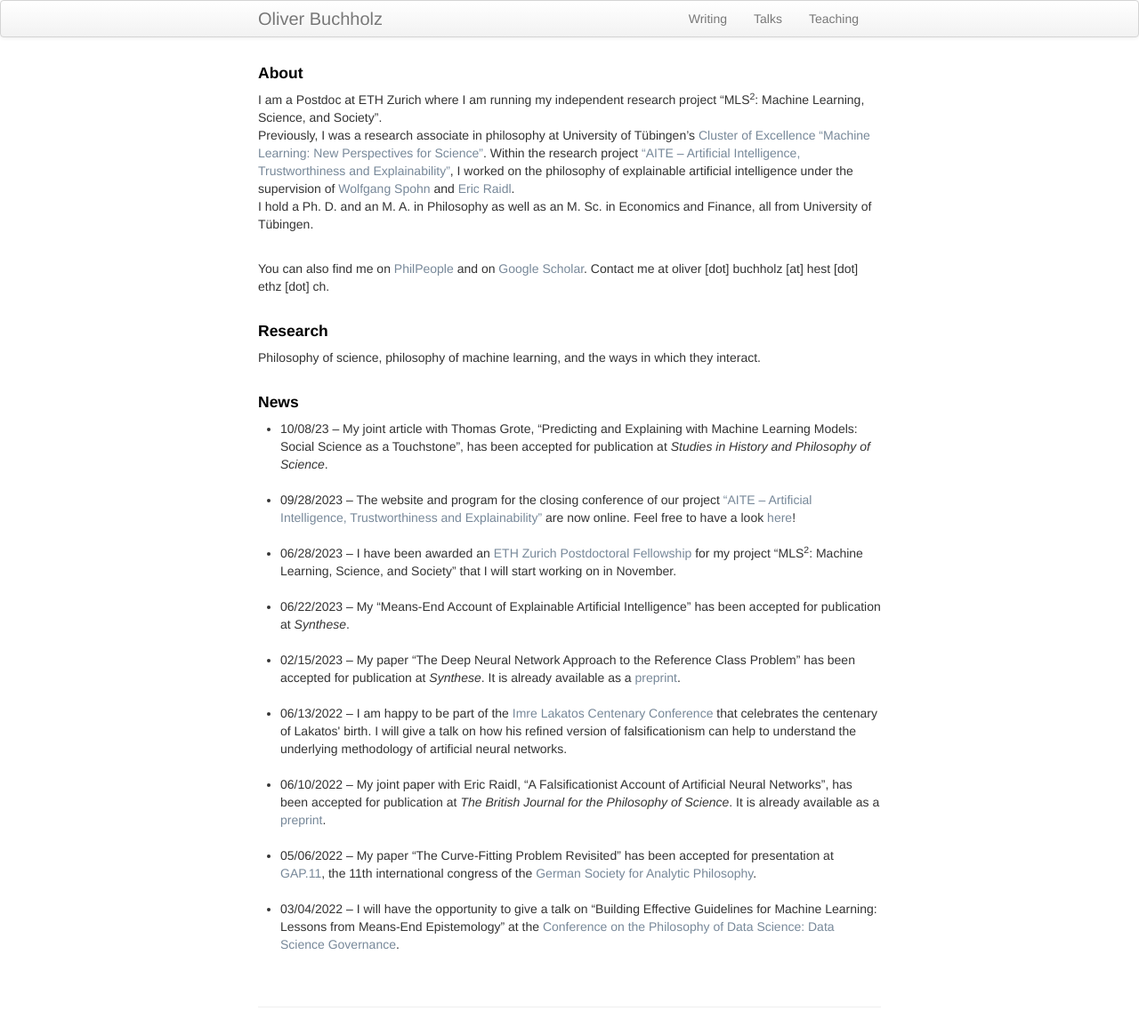
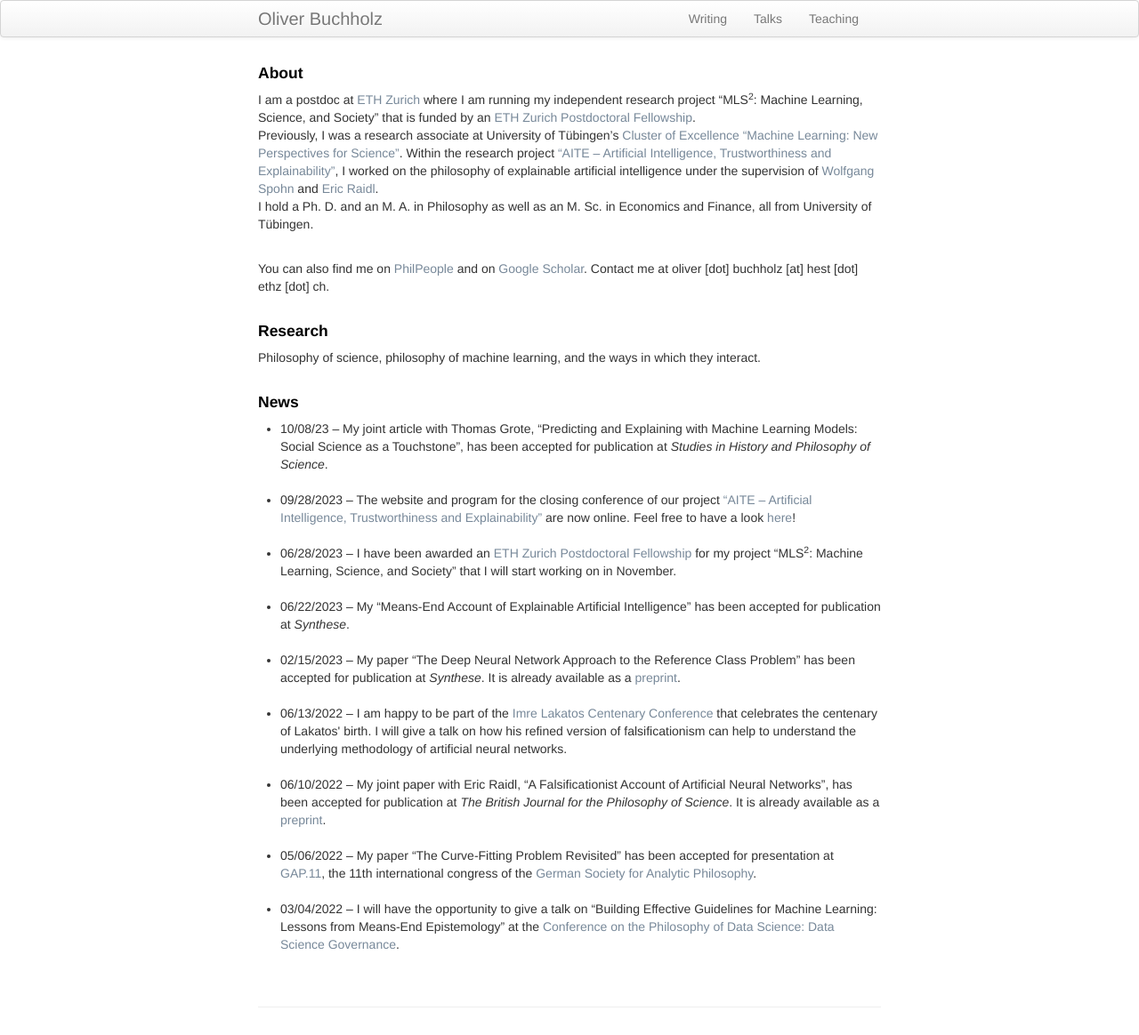
Before and after one commit to oliverbuchholz/oliverbuchholz.github.io, a Jekyll site: the page built from index.md, in a window 1280 px wide. Shown: the whole page at 89% size. Built offline with Jekyll 4.4.1, drawn with Linux system fonts in a browser that asks for light colours.

Commit message:
Update index.md

```diff
--- a/index.md
+++ b/index.md
@@ -7,8 +7,8 @@ keywords: Buchholz, Oliver, philosophy, machine learning, phd, Tübingen
 
 <h4> About </h4>
 
-I am a Postdoc at ETH Zurich where I am running my independent research project &ldquo;MLS<sup>2</sup>: Machine Learning, Science, and Society&rdquo;.<br>
-Previously, I was a research associate in philosophy at University of T&uuml;bingen's <a href = "https://uni-tuebingen.de/en/research/core-research/cluster-of-excellence-machine-learning/home/" target = "_blank">Cluster of Excellence &ldquo;Machine Learning: New Perspectives for Science&rdquo;</a>. Within the research project <a href = "https://sites.google.com/view/aiteproject/project" target = "_blank">&ldquo;AITE &ndash; Artificial Intelligence, Trustworthiness and Explainability&rdquo;</a>, I worked on the philosophy of explainable artificial intelligence under the supervision of <a href="https://www.philosophie.uni-konstanz.de/ag-spohn/personen/prof-dr-wolfgang-spohn/" target="_blank">Wolfgang Spohn</a> and <a href="https://scholar.google.de/citations?user=MpJaE0wAAAAJ&hl=de" target="_blank">Eric Raidl</a>.<br>
+I am a postdoc at <a href="https://ethz.ch/en.html" target="_blank">ETH Zurich</a> where I am running my independent research project &ldquo;MLS<sup>2</sup>: Machine Learning, Science, and Society&rdquo; that is funded by an <a href="https://ethz.ch/en/research/research-promotion/eth-fellowships.html" target="_blank">ETH Zurich Postdoctoral Fellowship</a>.<br>
+Previously, I was a research associate at University of T&uuml;bingen's <a href = "https://uni-tuebingen.de/en/research/core-research/cluster-of-excellence-machine-learning/home/" target = "_blank">Cluster of Excellence &ldquo;Machine Learning: New Perspectives for Science&rdquo;</a>. Within the research project <a href = "https://sites.google.com/view/aiteproject/project" target = "_blank">&ldquo;AITE &ndash; Artificial Intelligence, Trustworthiness and Explainability&rdquo;</a>, I worked on the philosophy of explainable artificial intelligence under the supervision of <a href="https://www.philosophie.uni-konstanz.de/ag-spohn/personen/prof-dr-wolfgang-spohn/" target="_blank">Wolfgang Spohn</a> and <a href="https://scholar.google.de/citations?user=MpJaE0wAAAAJ&hl=de" target="_blank">Eric Raidl</a>.<br>
 I hold a Ph. D. and an M. A. in Philosophy as well as an M. Sc. in Economics and Finance, all from University of T&uuml;bingen.<br><br>
 
 You can also find me on <a href="https://philpeople.org/profiles/oliver-buchholz" target="_blank">PhilPeople</a> and on <a href="https://scholar.google.com/citations?user=o-i32DIAAAAJ&hl=de&oi=ao" target="_blank">Google Scholar</a>. Contact me at oliver [dot] buchholz [at] hest [dot] ethz [dot] ch.<br><br>
```
